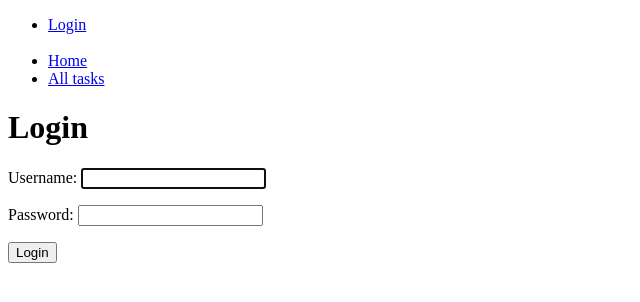
After one commit to kuznetsb/it-company-task-manager-mate, a Django app: page /accounts/login/ in a window 1280 px wide. The commit adds this page. Shown: the top 302 px of the page, without its empty margins (0-640 px from the left). Run offline with Django 4.2, Linux system fonts and the light colour scheme.

Commit message:
Added django auth to project and made basic login/logout templates

```diff
--- a/task_manager_service/settings.py
+++ b/task_manager_service/settings.py
@@ -109,6 +109,8 @@ AUTH_PASSWORD_VALIDATORS = [
 
 AUTH_USER_MODEL = "task_manager.Worker"
 
+LOGIN_REDIRECT_URL = "/"
+
 
 # Internationalization
 # https://docs.djangoproject.com/en/4.1/topics/i18n/
--- a/task_manager_service/urls.py
+++ b/task_manager_service/urls.py
@@ -19,5 +19,6 @@ from django.urls import path, include
 urlpatterns = [
     path("admin/", admin.site.urls),
     path("", include("task_manager.urls", namespace="manager")),
-    path('__debug__/', include('debug_toolbar.urls')),
+    path("__debug__/", include("debug_toolbar.urls")),
+    path("accounts/", include("django.contrib.auth.urls"))
 ]
--- a/templates/includes/sidebar.html
+++ b/templates/includes/sidebar.html
@@ -1,4 +1,11 @@
 <ul>
+  {% if user.is_authenticated %}
+    <li>User: {{ user.username }}</li>
+    <li><a href="{% url "logout" %}">Logout</a></li>
+  {% else %}
+    <li><a href="{% url "login"%}">Login</a></li>
+  {% endif %}
+  <br>
   <li><a href="{% url "manager:index" %}">Home</a></li>
   <li><a href="{% url "manager:task-list" %}">All tasks</a></li>
 </ul>
--- /dev/null
+++ b/templates/registration/logged_out.html
@@ -0,0 +1,6 @@
+{% extends "base.html" %}
+
+{% block content %}
+  <p>Successfully logged out!</p>
+  <a href="{% url "login" %}">Click here to login</a>
+{% endblock %}
--- /dev/null
+++ b/templates/registration/login.html
@@ -0,0 +1,23 @@
+{% extends "base.html" %}
+
+{% block content %}
+
+{% if form.errors %}
+  <p>Your username and password didn't match. Please try again.</p>
+{% endif %}
+
+<h1>Login</h1>
+
+{% if next %}
+  <p>Please login to see this page.</p>
+{% endif %}
+
+<form method="post" action="{% url 'login' %}">
+  {% csrf_token %}
+  {{ form.as_p }}
+
+  <input type="submit" value="Login" class="btn btn-primary" />
+  <input type="hidden" name="next" value="{{ next }}" />
+</form>
+
+{% endblock %}
```
